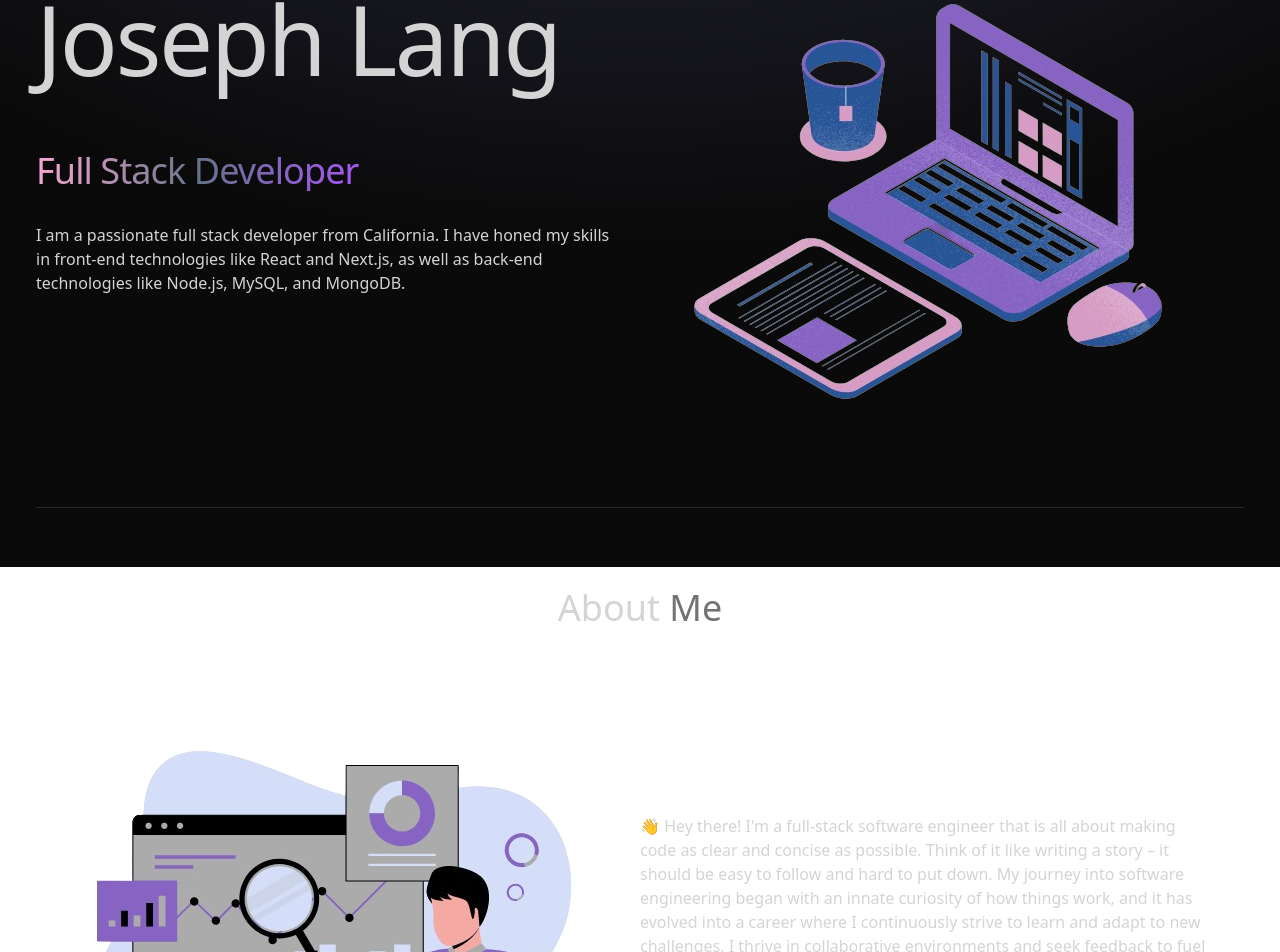
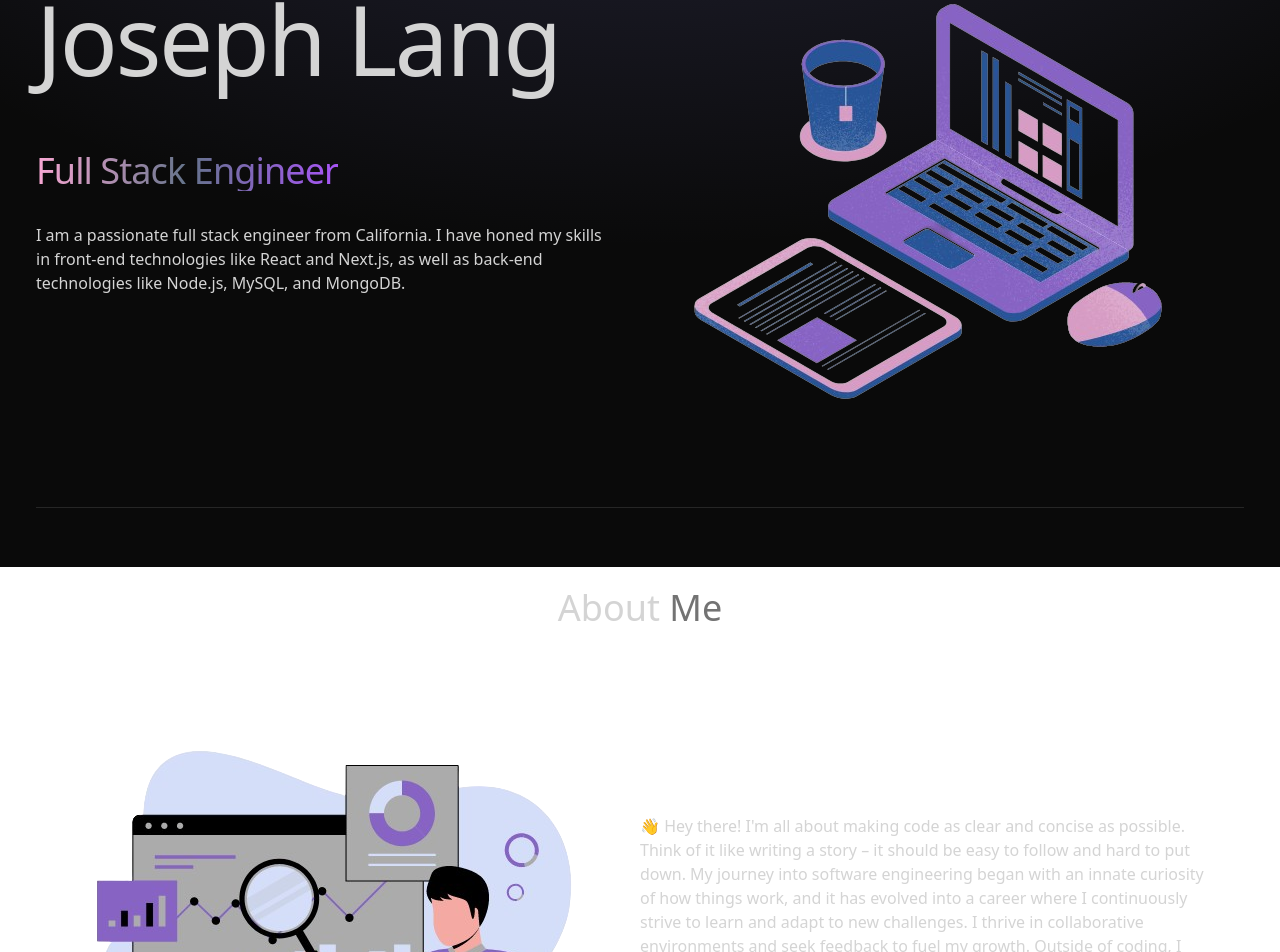
Before and after one commit to joseph-lang7/portfolio, a React (Vite) app: page / in a window 1280 px wide. Shown: the part 233-1185 px from the top of the page. Built offline with nearby package versions, Linux system fonts and the light colour scheme.

Commit message:
Edit text content

```diff
--- a/src/components/hero/hero.jsx
+++ b/src/components/hero/hero.jsx
@@ -29,7 +29,7 @@ const Hero = () => {
               initial="hidden"
               animate="visible"
             >
-              Full Stack Developer
+              Full Stack Engineer
             </motion.span>
             <motion.p
               className="my-2 max-w-xl py-6"
--- a/src/constants/index.js
+++ b/src/constants/index.js
@@ -4,10 +4,10 @@ import hotel from "/project-images/hotel.png";
 import recipe from "/project-images/recipe.png";
 
 export const HERO_TEXT =
-  "I am a passionate full stack developer from California. I have honed my skills in front-end technologies like React and Next.js, as well as back-end technologies like Node.js, MySQL, and MongoDB.";
+  "I am a passionate full stack engineer from California. I have honed my skills in front-end technologies like React and Next.js, as well as back-end technologies like Node.js, MySQL, and MongoDB.";
 
 export const ABOUT_TEXT =
-  "👋 Hey there! I'm a full-stack software engineer that is all about making code as clear and concise as possible. Think of it like writing a story – it should be easy to follow and hard to put down. My journey into software engineering began with an innate curiosity of how things work, and it has evolved into a career where I continuously strive to learn and adapt to new challenges. I thrive in collaborative environments and seek feedback to fuel my growth. Outside of coding, I enjoy exercising, learning new technologies, and spending time with family.";
+  "👋 Hey there! I'm all about making code as clear and concise as possible. Think of it like writing a story – it should be easy to follow and hard to put down. My journey into software engineering began with an innate curiosity of how things work, and it has evolved into a career where I continuously strive to learn and adapt to new challenges. I thrive in collaborative environments and seek feedback to fuel my growth. Outside of coding, I enjoy exercising, learning new technologies, and spending time with my family.";
 
 export const PROJECTS = [
   {
```
